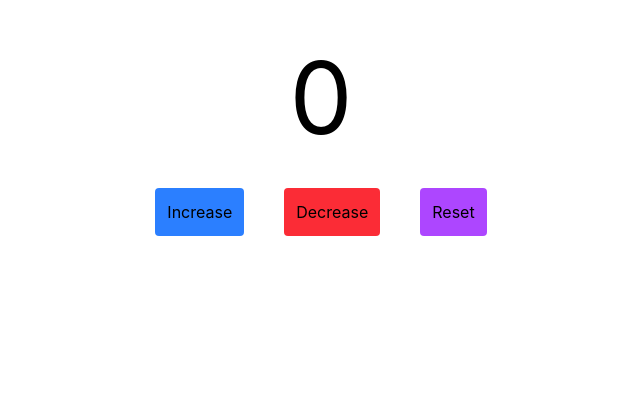
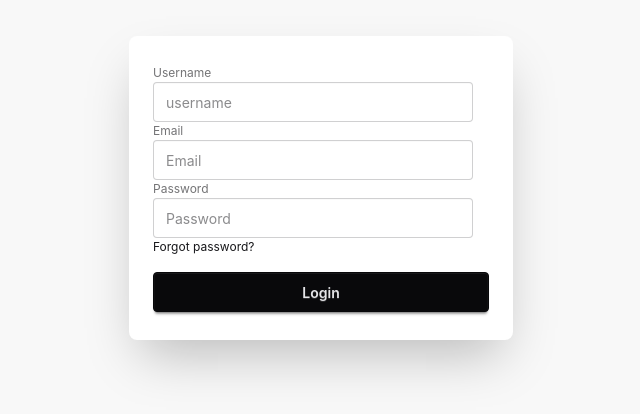
Before and after one commit to abu-huraira-dev-22/React-Practice, a React (Vite) app: page / in a window 1280 px wide. Shown: the part 212-626 px from the top of the page, without its empty margins (319-959 px from the left). Built offline with nearby package versions, Linux system fonts and the light colour scheme.

Commit message:
form validation project and toggle message

```diff
--- a/package.json
+++ b/package.json
@@ -20,6 +20,7 @@
     "@types/react": "^19.2.17",
     "@types/react-dom": "^19.2.3",
     "@vitejs/plugin-react": "^6.0.3",
+    "daisyui": "^5.7.0",
     "eslint": "^10.6.0",
     "eslint-plugin-react-hooks": "^7.1.1",
     "eslint-plugin-react-refresh": "^0.5.3",
--- a/src/App.jsx
+++ b/src/App.jsx
@@ -1,10 +1,16 @@
 import React from 'react'
 import Counter from './Practice/Counter'
+import ToggleMessage from './Practice/ToggleMessage'
+import UserInput from './Practice/UserInput'
+import Form from './Practice/Form'
 
 const App = () => {
   return (
     <div>
-      <Counter/>
+      {/* <Counter/> */}
+      {/* <ToggleMessage/> */}
+      {/* <UserInput/> */}
+    <Form/>
     </div>
   )
 }
--- /dev/null
+++ b/src/Practice/Form.jsx
@@ -0,0 +1,77 @@
+import React, { useState } from "react";
+
+const Form = () => {
+  const [userName, setUserName] = useState("");
+  const [email, setEmail] = useState("");
+  const [password, setPassword] = useState("");
+  const [error, setError] = useState('')
+
+  const submitForm = (e) => {
+    e.preventDefault();
+    if (email.includes("@") == false) {
+      setError('Invalid Email')
+      return
+    }
+    if (password.length < 6) {
+        setError("Password too short")
+    return
+
+    }
+    console.log(userName,email,password)
+  };
+
+  return (
+    <div className="hero bg-base-200 min-h-screen">
+      <div className="hero-content flex-col lg:flex-row-reverse">
+        <div className="card bg-base-100 w-[80vh] max-w-sm shrink-0 shadow-2xl">
+          <div className="card-body">
+            <fieldset className="fieldset">
+              <form action="" onSubmit={submitForm} className="flex flex-col">
+                <label className="label">Username</label>
+                <input
+                  onChange={(e) => {
+                    setUserName(e.target.value);
+                  }}
+                  type="text"
+                  className="input"
+                  placeholder="username"
+                  value={userName}
+                  required
+                />
+                <label className="label">Email</label>
+                <input
+                  onChange={(e) => {
+                    setEmail(e.target.value);
+                  }}
+                  type="email"
+                  className="input"
+                  placeholder="Email"
+                  value={email}
+                  required
+                />
+                <label className="label">Password</label>
+                <input
+                  onChange={(e) => {
+                    setPassword(e.target.value);
+                  }}
+                  type="password"
+                  className="input"
+                  placeholder="Password"
+                  required
+                />
+                <div>
+                  <a className="link link-hover">Forgot password?</a>
+                </div>
+                <button className="btn btn-neutral mt-4" type="submit">
+                  Login
+                </button>
+              </form>
+            </fieldset>
+          </div>
+        </div>
+      </div>
+    </div>
+  );
+};
+
+export default Form;
--- /dev/null
+++ b/src/Practice/ToggleMessage.jsx
@@ -0,0 +1,30 @@
+import React, { useState } from "react";
+
+const ToggleMessage = () => {
+  const [message, setMessage] = useState(false);
+  const [count, setCount] = useState(0);
+  const showMessage = () => {
+    if (!message) {
+      setCount(count+1);
+    }
+     else if(count>0) {
+      setCount(count - 1)
+    }
+
+    setMessage(!message);
+  };
+
+  return (
+    <div className="w-full h-[80vh] flex justify-center items-center">
+      <div className="flex flex-col items-center gap-10">
+        <h1 className="text-7xl">{message ? "Hello React" : "No Message"}</h1>
+        <h1 className="text-7xl">{count}</h1>
+        <button className="btn btn-primary" onClick={showMessage}>
+          Show Message
+        </button>
+      </div>
+    </div>
+  );
+};
+
+export default ToggleMessage;
--- /dev/null
+++ b/src/Practice/UserInput.jsx
@@ -0,0 +1,15 @@
+import React, { useState } from 'react'
+
+const UserInput = () => {
+    const [name, setName] = useState("")
+  return (
+    <div className='flex justify-center items-center w-full h-[80vh]'>
+     <div className='flex flex-col items-center gap-5 text-2xl'>
+       <input onChange={(e)=>setName(e.target.value)} type="text" placeholder="Enter your name" className="input" value={name}/>
+    <h1>Hello {name}</h1>
+     </div>
+    </div>
+  )
+}
+
+export default UserInput
--- a/src/index.css
+++ b/src/index.css
@@ -1,5 +1,5 @@
 @import "tailwindcss";
-
+@plugin "daisyui";
 #count{
   font-size: 100px;
 }
```
Also changed, not shown: 1 other file (tests, documents, lock files or other folders).
